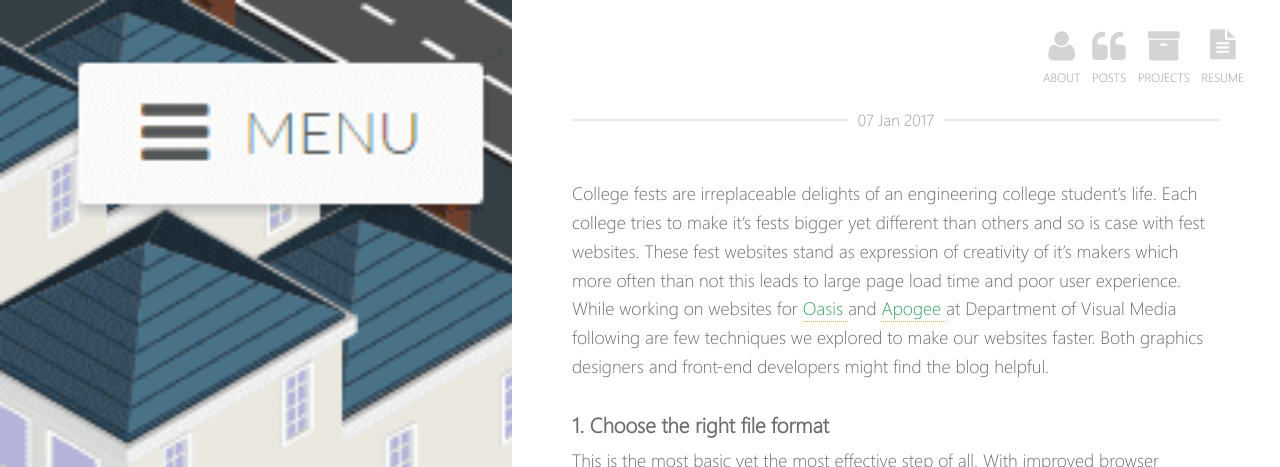
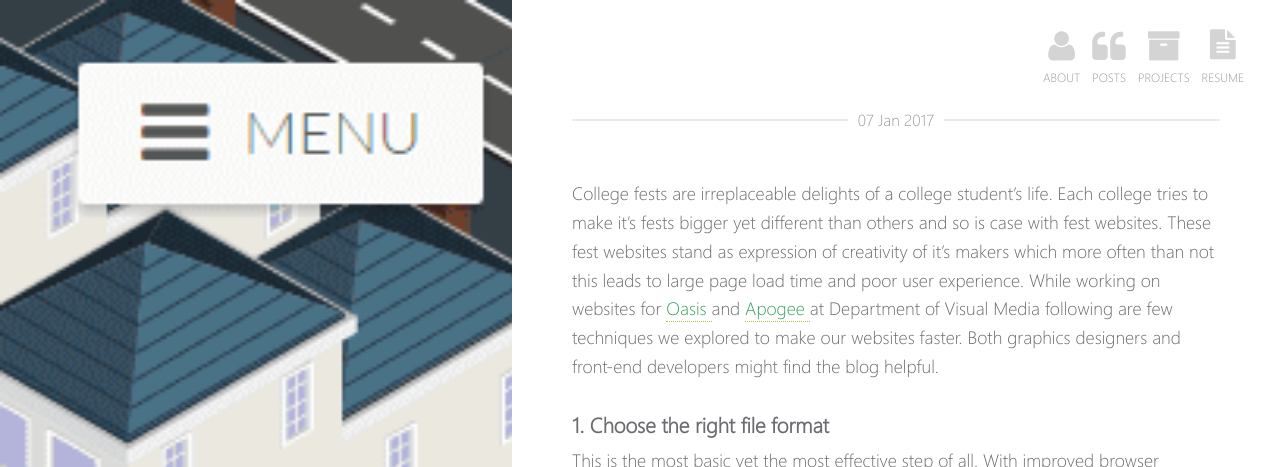
Before and after one commit to AgrawalAmey/agrawalamey.github.io, a Jekyll site: the page built from _posts/2017-01-07-page-speed.md, in a window 1280 px wide. Shown: the top 467 px of the page. Built offline with Jekyll 4.4.1, drawn with Linux system fonts in a browser that asks for light colours; comment, search, counter and statistics services are not loaded; some of the changed text lies outside the part shown.

```diff
--- a/_posts/2017-01-07-page-speed.md
+++ b/_posts/2017-01-07-page-speed.md
@@ -10,7 +10,7 @@
   - Tips
 ---
 
-College fests are irreplaceable delights of an engineering college student's life. Each college tries to make it's fests bigger yet different than others and so is case with fest websites. These fest websites stand as expression of creativity of it's makers which more often than not this leads to large page load time and poor user experience. While working on websites for <a target='_blank' href="http://bits-oasis.org/2015main/"> Oasis </a> and <a target='_blank' href="http://bits-apogee.org/2016/"> Apogee </a> at Department of Visual Media following are few techniques we explored to make our websites faster. Both graphics designers and front-end developers might find the blog helpful.
+College fests are irreplaceable delights of a college student's life. Each college tries to make it's fests bigger yet different than others and so is case with fest websites. These fest websites stand as expression of creativity of it's makers which more often than not this leads to large page load time and poor user experience. While working on websites for <a target='_blank' href="http://bits-oasis.org/2015main/"> Oasis </a> and <a target='_blank' href="http://bits-apogee.org/2016/"> Apogee </a> at Department of Visual Media following are few techniques we explored to make our websites faster. Both graphics designers and front-end developers might find the blog helpful.
 
 ### 1. Choose the right file format
 This is the most basic yet the most effective step of all. With improved browser rendering engines SVG files have gained popularity in the web design domain, being vectors they scale up with screen sizes without any depreciation in quality and they are lightweight as a bonus they support animations and JavaScript interactions.
```
Also changed, not shown: other parts of _posts/2017-01-07-page-speed.md (+1 -1 lines).
